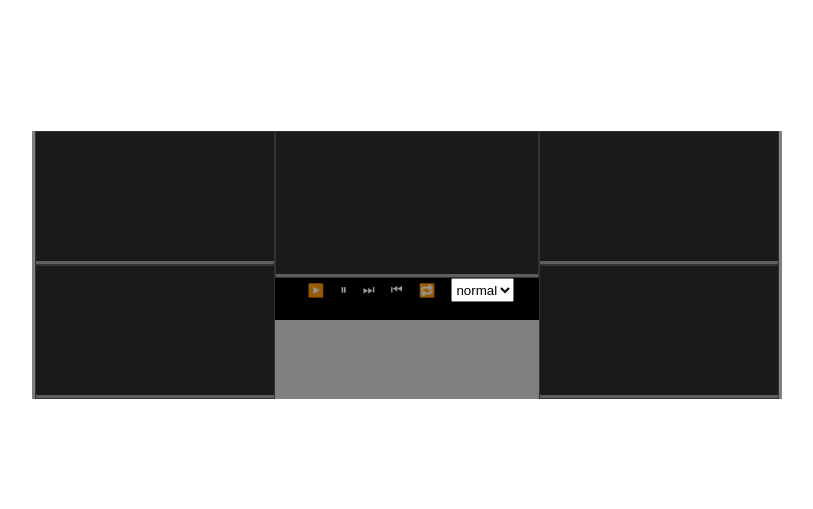
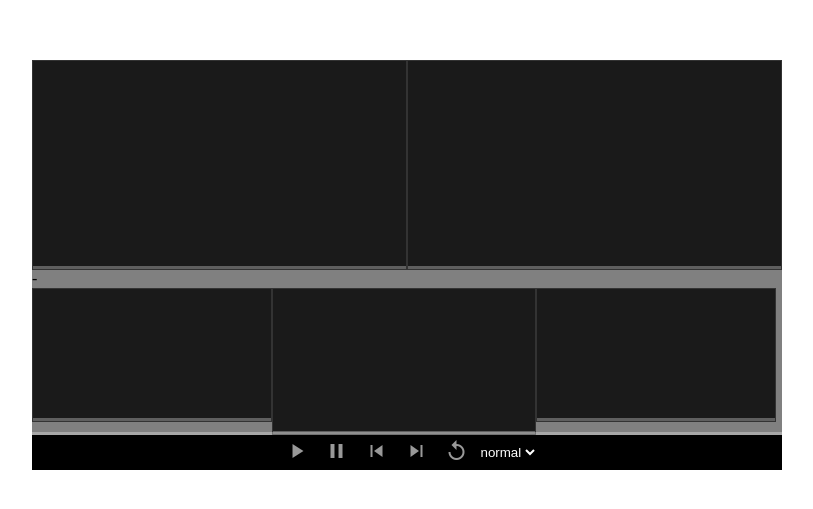
Before and after one commit to bobanko/starshipPlayer, a website built with webpack: page index.html in a window 1280 px wide. Shown: the part 135-644 px from the top of the page, without its empty margins (233-1046 px from the left). Built offline with nearby package versions, Linux system fonts and the light colour scheme.

Commit message:
layout refac - one playback bar left

```diff
--- a/index.html
+++ b/index.html
@@ -3,13 +3,17 @@
 <head>
     <meta charset="UTF-8">
     <title>Starship player</title>
+    <link href="https://fonts.googleapis.com/icon?family=Material+Icons"
+          rel="stylesheet">
 </head>
 <body>
 
+<div class="dashboard column">
 
-<div class="dashboard">
-    <div class="column">
-        <div class="player left_stereo-left">
+    <div class="column relative">
+
+        <div class="row">
+            <div class="player zoom back_camera_right">
                 <canvas width="240" height="134"></canvas>
                 <div class="playback-bar">
                     <div class="playback-cache"></div>
@@ -18,20 +22,29 @@
                     </div>
                 </div>
             </div>
-
-        <div class="player back_camera_right">
+            <div class="player zoom back_camera_left">
                 <canvas width="240" height="134"></canvas>
                 <div class="playback-bar">
                     <div class="playback-cache"></div>
                     <div class="playback-progress">
                         <div class="playback-handler"></div>
                     </div>
-
                 </div>
             </div>
         </div>
-    <div class="column front">
 
+        <div class="row">-</div>
+
+        <div class="row">
+            <div class="player left_stereo-left pers-3d-left">
+                <canvas width="240" height="134"></canvas>
+                <div class="playback-bar">
+                    <div class="playback-cache"></div>
+                    <div class="playback-progress">
+                        <div class="playback-handler"></div>
+                    </div>
+                </div>
+            </div>
             <div class="player front_camera">
                 <canvas width="240" height="134"></canvas>
                 <div class="playback-bar">
@@ -41,43 +54,7 @@
                     </div>
                 </div>
             </div>
-
-        <div class="playback-control-panel">
-            <button>▶️</button>
-            <button>⏸</button>
-            <button>⏭</button>
-            <button>⏮</button>
-            <button>🔁</button>
-
-            <div class="fps">0</div>
-            <select>
-                <option value="2.5">0.25</option>
-                <option value="5">0.5</option>
-                <option value="7.5">0.75</option>
-                <option value="10" selected>normal</option>
-                <option value="12.5">1.25</option>
-                <option value="15">1.5</option>
-                <option value="20">2</option>
-            </select>
-        </div>
-        <div class="playback-control-panel">
-            some debug info here
-        </div>
-
-
-    </div>
-    <div class="column">
-        <div class="player right_stereo-left">
-            <canvas width="240" height="134"></canvas>
-            <div class="playback-bar">
-                <div class="playback-cache"></div>
-                <div class="playback-progress">
-                    <div class="playback-handler"></div>
-                </div>
-            </div>
-        </div>
-
-        <div class="player back_camera_left">
+            <div class="player right_stereo-left pers-3d-right">
                 <canvas width="240" height="134"></canvas>
                 <div class="playback-bar">
                     <div class="playback-cache"></div>
@@ -87,6 +64,42 @@
                 </div>
             </div>
         </div>
+
+        <div class="playback-bar">
+            <div class="playback-cache"></div>
+            <div class="playback-progress">
+                <div class="playback-handler"></div>
+            </div>
+        </div>
+
+    </div>
+
+    <div class="row playback-control-panel">
+        <button class="playback-play">
+            <i class="material-icons">play_arrow</i>
+        </button>
+        <button class="playback-pause">
+            <i class="material-icons">pause</i>
+        </button>
+        <button class="playback-backward">
+            <i class="material-icons">skip_previous</i>
+        </button>
+        <button class="playback-forward">
+            <i class="material-icons">skip_next</i>
+        </button>
+        <button class="playback-rewind">
+            <i class="material-icons">replay</i>
+        </button>
+        <select class="playback-speed">
+            <option>0.25</option>
+            <option>0.5</option>
+            <option>0.75</option>
+            <option selected>normal</option>
+            <option>1.25</option>
+            <option>1.5</option>
+            <option>2</option>
+        </select>
+    </div>
 </div>
 
 
```
Lines whose indentation alone changed are shown as unchanged.
